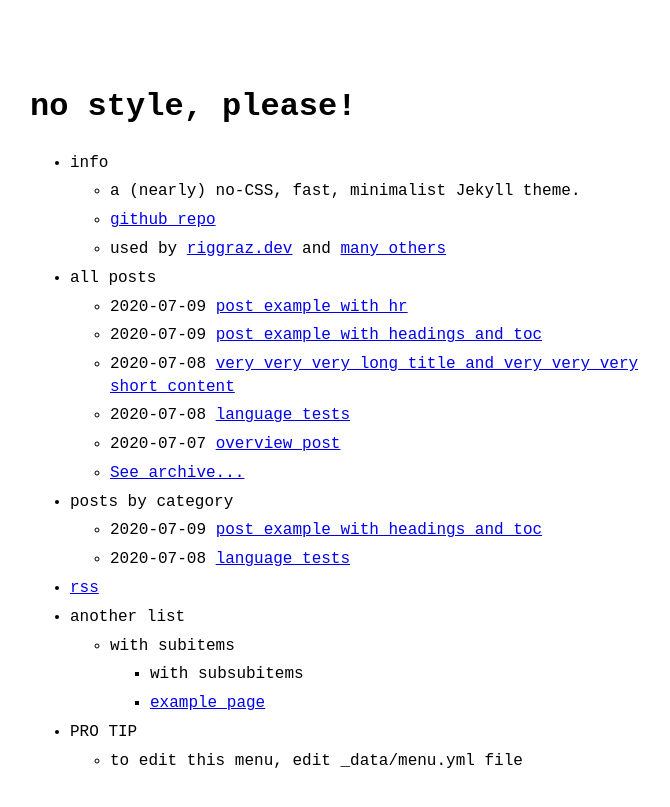
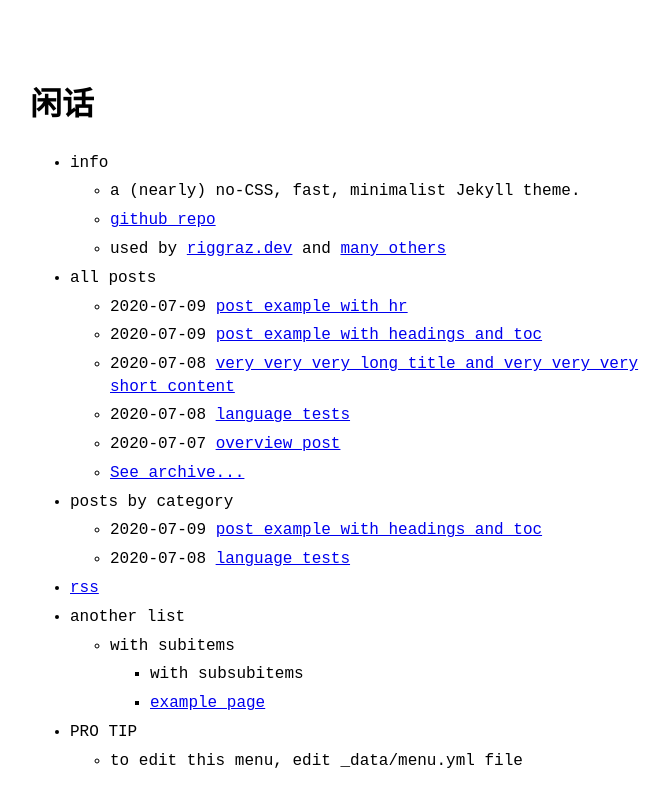
Before and after one commit to lccccc1024/lccccc1024.github.io, a Jekyll site: the page built from index.md, in a window 1280 px wide. Shown: the top 807 px of the page, without its empty margins (290-960 px from the left). Built offline with Jekyll 4.4.1, drawn with Linux system fonts in a browser that asks for light colours.

Commit message:
Update _config.yml

```diff
--- a/_config.yml
+++ b/_config.yml
@@ -1,12 +1,12 @@
-title: no style, please! # name of the site
-author: Riccardo Graziosi # name of site's author
-email: riccardo.graziosi97@gmail.com # email of site's author
-url: https://riggraz.dev # root address of the site
+title: 闲话 # name of the site
+author: lccccc1024 # name of site's author
+email: asa.lu@outlook.com # email of site's author
+url: https://asalu.xyz/ # root address of the site
 baseurl: "/no-style-please" # subpath of the site, e.g. "/blog" (leave it blank "" if you're site shouldn't use a subpath)
 description: > # description of the site (multiple lines allowed)
   A (nearly) no-CSS, fast, minimalist Jekyll theme.
 
-permalink: /:slug.html
+permalink:
 
 favicon: "logo.png" # name+extension of favicon (which must be put on the root folder)
 # goat_counter: "yoursitename" # put your GoatCounter name if you want to use GoatCounter analytics
```
